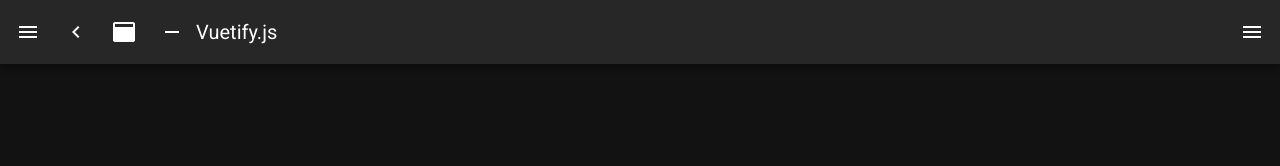
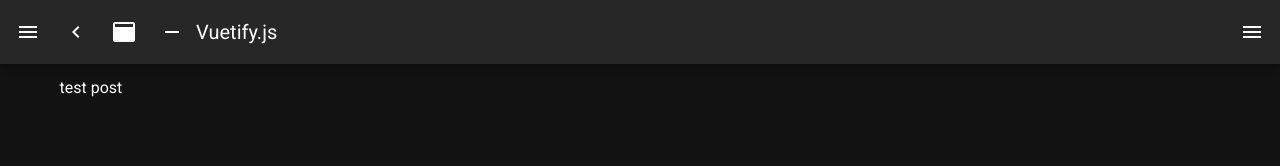
Before and after one commit to yataro-fujinaga/moyamoya-share-app, a Nuxt app: page /student_reaction in a window 1280 px wide. Before the commit this address had no page. Shown: the top 166 px of the page. Built offline with nearby package versions, Linux system fonts and the light colour scheme.

Commit message:
あとはfirebaseの設定をすれば、postのtestできる

```diff
--- a/pages/student.vue
+++ /dev/null
@@ -1,34 +0,0 @@
-<template>
-    <div>
-
-    </div>
-</template>
-
-<script>
-export default {
-  data(){
-    return{
-
-    }
-  }
-  methods: {
-    // postFirebase: async (formObj) => {
-    //   const database = this.$fire.firestore
-    //   try {
-    //     await database.addDoc(
-    //       database.collection(database, 'stamps', {
-    //         id: formObj.id,
-    //         image_url: formObj.image_url,
-    //         description: formObj.description,
-    //       })
-    //     )
-    //   } catch (error) {
-    //     console.log(error)
-    //   }
-    // },
-  }
-
-}
-
-
-</script>
--- /dev/null
+++ b/pages/student_reaction.vue
@@ -0,0 +1,39 @@
+<template>
+    <div>
+        test
+        <button @click="postFirebase">post</button>
+    </div>
+</template>
+
+<script>
+export default {
+  data(){
+    return{
+
+    }
+  },
+  methods: {
+    postFirebase: async (formObj,reactionType) => {
+      const database = this.$fire.firestore
+      try {
+        await database.addDoc(
+          database.collection(database, 'lectures/reactions/JngtPpv4ZQ9VwPUIca3C/reactions', {
+            ts: Date.now(),
+            type: "good",
+            uid: "test",
+          })
+        )
+      } catch (error) {
+        console.log(error)
+      }
+    },
+    // beforePost(){
+
+    // }
+
+  }
+
+}
+
+
+</script>
```
